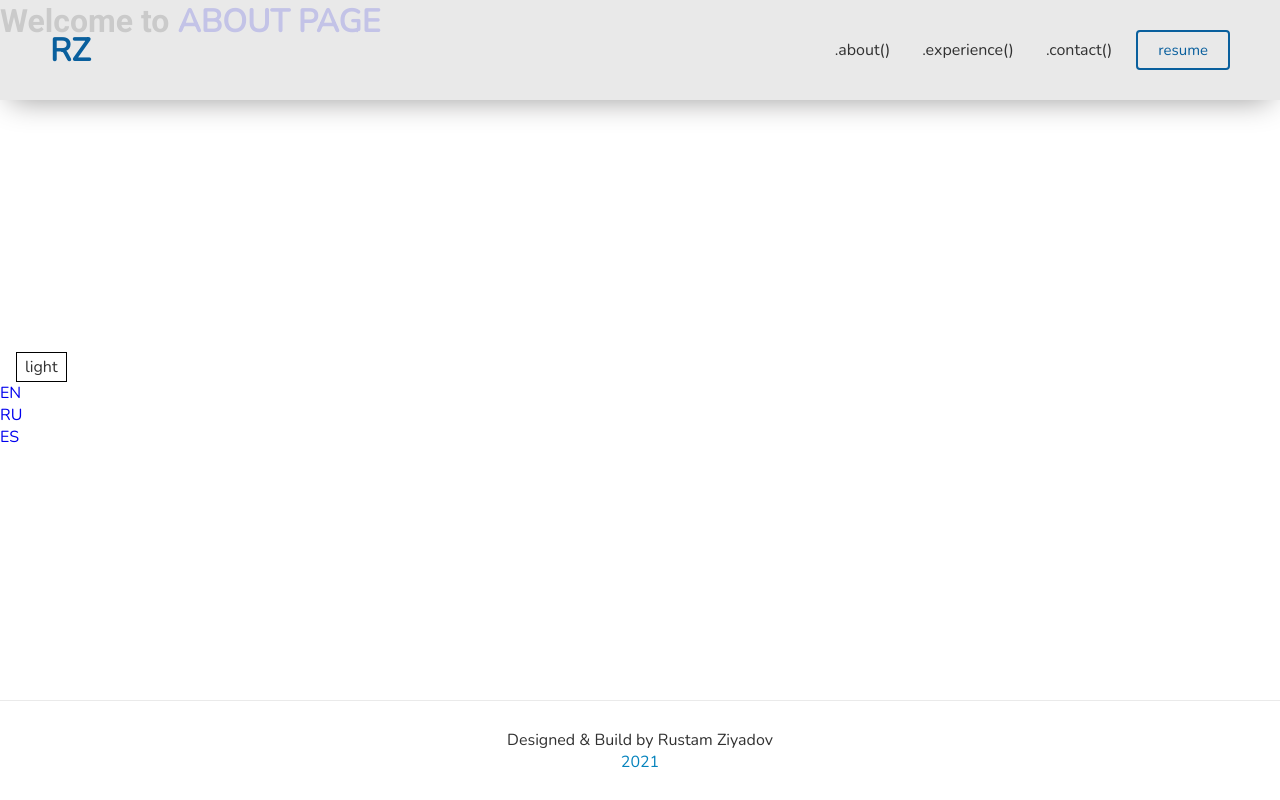
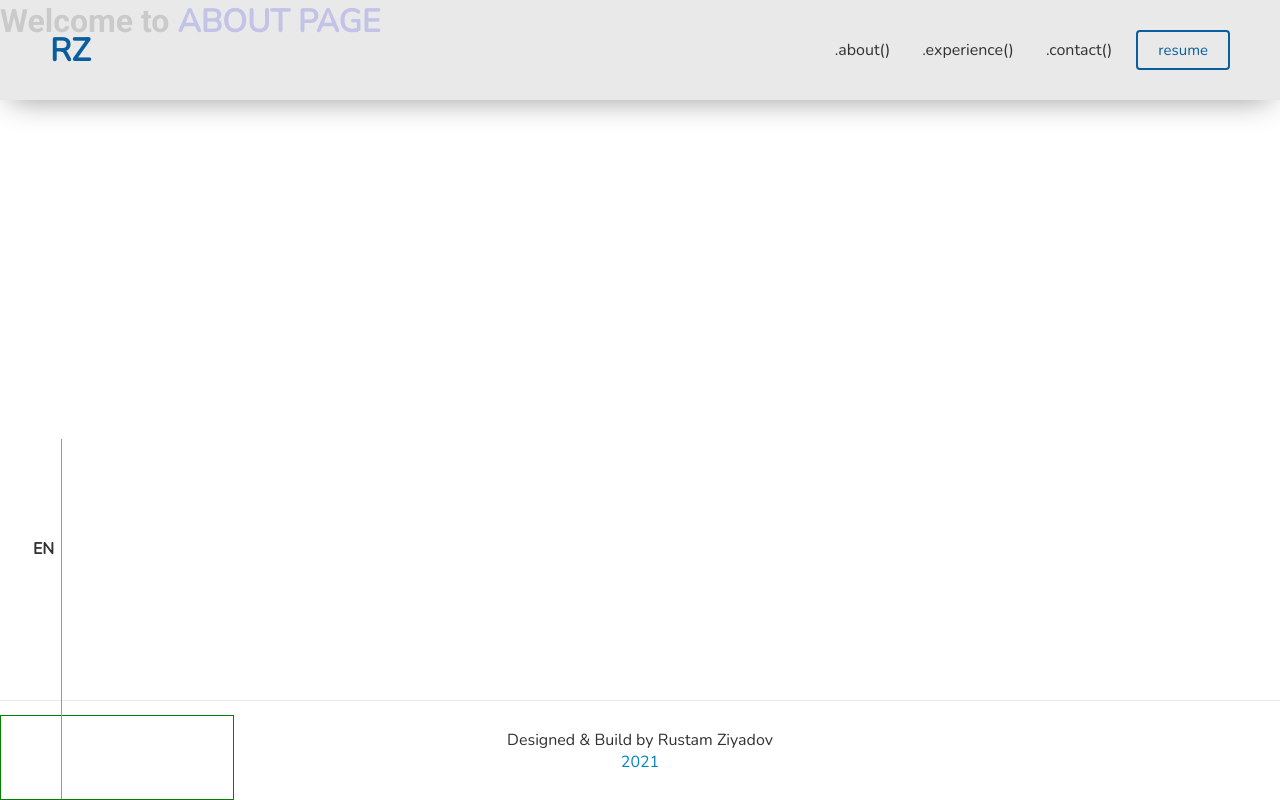
Before and after one commit to zyderus/portfolio-2021, a Next.js app: page /about in a window 1280 px wide. Built offline with nearby package versions, Linux system fonts and the light colour scheme.

Commit message:
add controls functionality & design

```diff
--- a/components/Control.tsx
+++ b/components/Control.tsx
@@ -1,12 +1,19 @@
 import styles from '../styles/Control.module.css'
+import { useState, useEffect } from 'react'
 import ControlLocale from './elements/ControlLocale'
 import ControlTheme from './elements/ControlTheme'
 
 const Control = () => {
   return (
     <div className={styles.Control}>
-      <ControlTheme />
-      <ControlLocale />
+      <ul className={styles.container}>
+        <li>
+          <ControlTheme />
+        </li>
+        <li>
+          <ControlLocale />
+        </li>
+      </ul>
     </div>
   )
 }
--- a/components/Layout.tsx
+++ b/components/Layout.tsx
@@ -6,8 +6,10 @@ import Control from './Control'
 import useLocaleRouter from '../utilities/useLocaleRouter'
 
 export const LocaleContext: any = createContext({
+  defaultLocale: '',
   locale: '',
   locales: [],
+  pathname: '',
   asPath: '',
   t: {},
 })
@@ -15,14 +17,17 @@ export const LocaleContext: any = createContext({
 type Props = { children: JSX.Element | JSX.Element[] }
 
 const Layout: React.FC<Props> = ({ children }) => {
-  const { locale, locales, asPath, t } = useLocaleRouter()
+  const { defaultLocale, locale, locales, pathname, asPath, push, t } = useLocaleRouter()
 
   return (
     <LocaleContext.Provider
       value={{
+        defaultLocale,
         locale,
         locales,
+        pathname,
         asPath,
+        push,
         t,
       }}
     >
--- a/components/elements/ControlLocale.tsx
+++ b/components/elements/ControlLocale.tsx
@@ -1,21 +1,66 @@
-import styles from '../../styles/ControlLocale.module.css'
-import { useContext } from 'react'
+import styles from '../../styles/ControlNavigation.module.css'
+import { useContext, useState, useEffect, useRef } from 'react'
 import Link from 'next/link'
 import { LocaleContext } from '../Layout'
 
 const ControlLocale = () => {
-  const { locale, locales, asPath } = useContext(LocaleContext)
+  const { defaultLocale, locale, locales, pathname, asPath, push } = useContext(LocaleContext)
+  const [userLang, setUserLang] = useState()
+  const [isSelected, setIsSelected] = useState(false)
+
+  const handleLangReset = () => {
+    setIsSelected(false)
+  }
+
+  const handleLangSelect = () => {
+    setIsSelected(true)
+  }
+
+  const setLang = (lang: any) => {
+    localStorage.setItem('lang', lang)
+  }
+
+  const getLang = () => {
+    const lang: any = localStorage.getItem('lang')
+    if (!lang || lang == 'null') {
+      setIsSelected(false)
+    } else {
+      setUserLang(lang)
+      setIsSelected(true)
+      push(pathname, asPath, { locale: lang, scroll: false })
+    }
+  }
+
+  useEffect(() => getLang(), [])
+  useEffect(() => {
+    if (isSelected) {
+      setLang(locale)
+    } else {
+      setLang(null)
+    }
+  }, [locale, isSelected])
 
   return (
     <div className={styles.ControlLocale}>
-      <ul>
-        {locales.map((locale: any) => (
-          <li key={locale}>
-            <Link href={asPath} locale={locale}>
-              <a>{locale.toUpperCase()}</a>
-            </Link>
-          </li>
-        ))}
+      <ul className={styles.list}>
+        <li className={styles.selection_item}>
+          <Link href={asPath} locale={defaultLocale} scroll={false}>
+            <a onClick={handleLangReset}>
+              {locale.toUpperCase()}
+              {isSelected ? <i className={`fas fa-lock ${styles.lock_icon}`}></i> : null}
+            </a>
+          </Link>
+        </li>
+
+        <ul className={styles.popup_list}>
+          {locales.map((locale: any) => (
+            <li className={styles.list_item} key={locale}>
+              <Link href={asPath} locale={locale} scroll={false}>
+                <a onClick={handleLangSelect}>{locale.toUpperCase()}</a>
+              </Link>
+            </li>
+          ))}
+        </ul>
       </ul>
     </div>
   )
--- a/components/elements/ControlTheme.tsx
+++ b/components/elements/ControlTheme.tsx
@@ -1,28 +1,70 @@
-import styles from '../../styles/ControlTheme.module.css'
+import styles from '../../styles/ControlNavigation.module.css'
 import { useState, useEffect } from 'react'
 
 const ControlTheme = () => {
-  const [isDark, setIsDark] = useState(false)
+  let autoTheme = 'light'
+  const [themeName, setThemeName] = useState(autoTheme)
+  const [isUserTheme, setIsUserTheme] = useState(false)
 
-  const toggleTheme = () => setIsDark(!isDark)
+  const handleLight = () => {
+    setThemeName('light')
+    setIsUserTheme(true)
+  }
+  const handleDark = () => {
+    setThemeName('dark')
+    setIsUserTheme(true)
+  }
+  const handleReset = () => {
+    setThemeName(autoTheme)
+    setTheme(null)
+    setIsUserTheme(false)
+  }
+
+  // const toggleTheme = () => setIsDark(!isDark)
   const setTheme = (theme: any) => {
-    theme = theme ? 'dark' : ''
     document.documentElement.className = theme
     localStorage.setItem('theme', theme)
   }
   const getTheme = () => {
     const theme: any = localStorage.getItem('theme')
-    setIsDark(theme)
+    if (!theme || theme == 'null') {
+      setIsUserTheme(false)
+    } else {
+      setThemeName(theme)
+      setIsUserTheme(true)
+    }
   }
 
   useEffect(() => getTheme(), [])
-  useEffect(() => setTheme(isDark), [isDark])
+  useEffect(() => {
+    console.log('useEefect')
+    if (isUserTheme) {
+      setTheme(themeName)
+    }
+  }, [themeName, isUserTheme])
 
   return (
-    <div className={styles.themeContainer}>
-      <div className={styles.themeBtn} onClick={toggleTheme}>
-        {isDark ? 'dark' : 'light'}
-      </div>
+    <div className={styles.ControlTheme}>
+      <ul className={styles.list}>
+        <li className={styles.selection_item}>
+          <a onClick={handleReset}>
+            {themeName === 'dark' ? <i className='fas fa-moon'></i> : <i className='fas fa-sun'></i>}
+            {isUserTheme ? <i className={`fas fa-lock ${styles.lock_icon}`}></i> : null}
+          </a>
+        </li>
+        <ul className={styles.popup_list}>
+          <li className={styles.list_item}>
+            <a onClick={handleDark}>
+              <i className='fas fa-moon'></i>
+            </a>
+          </li>
+          <li className={styles.list_item}>
+            <a onClick={handleLight}>
+              <i className='fas fa-sun'></i>
+            </a>
+          </li>
+        </ul>
+      </ul>
     </div>
   )
 }
--- a/styles/Control.module.css
+++ b/styles/Control.module.css
@@ -1,9 +1,27 @@
 .Control {
+  border: 1px solid green;
   position: fixed;
-  top: 0;
+  display: flex;
+  align-items: flex-end;
   bottom: 0;
   left: 0;
-  display: flex;
-  flex-direction: column;
-  justify-content: center;
+  /* font-size: 1.1rem; */
 }
+
+.Control::before {
+  border-left: 1px solid var(--secondary);
+  content: '';
+  position: absolute;
+  height: 360px;
+  left: 60px;
+  bottom: 0;
+}
+
+.container {
+  position: relative;
+  bottom: 220px;
+}
+
+.container > li {
+  margin: 1rem;
+}
--- /dev/null
+++ b/styles/ControlNavigation.module.css
@@ -0,0 +1,106 @@
+.ControlLocale {
+  /* border: 1px solid pink; */
+  font-weight: bold;
+  /* width: 14rem; */
+}
+
+.ControlTheme {
+  /* border: 1px solid coral; */
+  font-weight: bold;
+  /* width: 5rem; */
+}
+
+.list {
+  /* border: 1px solid green; */
+  display: flex;
+  justify-content: flex-start;
+}
+
+.list_item,
+.selection_item {
+  /* border: 1px solid coral; */
+  text-align: center;
+  position: relative;
+  transition: all 0.2s ease-in-out;
+}
+
+.lock_icon {
+  height: 100%;
+  font-size: 0.5rem;
+  position: absolute;
+  top: 0;
+  left: 0;
+  display: flex;
+  align-items: center;
+  /* padding: 0 0.2rem; */
+  transform: translateX(50%);
+}
+
+.selection_item a,
+.list_item a {
+  /* border: 1px solid pink; */
+  width: 50px;
+  display: block;
+  padding: 0.2rem 1rem;
+  color: inherit;
+  position: relative;
+  cursor: pointer;
+}
+
+.popup_list {
+  display: flex;
+  border-top-right-radius: 4px;
+  border-bottom-right-radius: 4px;
+  opacity: 0;
+  transform: translateX(-15px);
+  transition: all 0.15s ease-in-out;
+}
+
+.selection_item:hover,
+.list_item:hover {
+  color: var(--accent);
+  transform: translateY(-2px);
+}
+
+.selection_item:hover ~ .popup_list,
+.selection_item ~ .popup_list:hover {
+  background-color: var(--bg-secondary);
+  opacity: 1;
+  transform: translateX(0);
+}
+
+.list_item a {
+  color: inherit;
+}
+
+/* .list_item::before {
+  content: ' ';
+  background: linear-gradient(to left, rgba(0, 0, 0, 0.05), transparent 100%);
+  position: absolute;
+  top: 0;
+  left: -50%;
+  width: 50%;
+  height: 100%;
+  z-index: -1;
+  visibility: hidden;
+}
+.list_item::after {
+  content: '';
+  background: linear-gradient(to right, rgba(0, 0, 0, 0.05), transparent 100%);
+  position: absolute;
+  top: 0;
+  right: -50%;
+  width: 50%;
+  height: 100%;
+  z-index: -1;
+  visibility: hidden;
+}
+
+.list_item:hover {
+  background-color: rgba(0, 0, 0, 0.05);
+}
+
+.list_item:hover::before,
+.list_item:hover::after {
+  visibility: visible;
+} */
--- a/styles/ControlTheme.module.css
+++ /dev/null
@@ -1,14 +0,0 @@
-.themeContainer {
-  display: flex;
-  align-items: center;
-}
-
-.themeBtn {
-  border: 1px solid #000;
-  margin-left: 1rem;
-  padding: 0.2rem 0.5rem;
-  cursor: pointer;
-}
-.themeBtn:hover {
-  background-color: lightblue;
-}
--- a/styles/globals.css
+++ b/styles/globals.css
@@ -1,5 +1,5 @@
-.border {
-  border: 1px solid red;
+* {
+  /* border: 1px solid red; */
 }
 
 :root {
@@ -32,7 +32,7 @@
 :root.dark {
   --primary: #ddd;
   --color-primary: #ddd;
-  --secondary: #f1f1f1;
+  --secondary: #999;
   --bg-primary: #555;
   --bg-secondary: #333;
   --nav-color: #333;
--- a/utilities/useLocaleRouter.ts
+++ b/utilities/useLocaleRouter.ts
@@ -5,7 +5,7 @@ import es from '../locales/es'
 
 const useLocaleRouter = () => {
   const router = useRouter()
-  const { locale, locales, asPath } = router
+  const { defaultLocale, locale, locales, pathname, asPath, push } = router
   let t
   switch (locale) {
     case 'ru':
@@ -19,9 +19,12 @@ const useLocaleRouter = () => {
   }
 
   return {
+    defaultLocale,
     locale,
     locales,
+    pathname,
     asPath,
+    push,
     t,
   }
 }
```
Also changed, not shown: styles/ControlLocale.module.css (deleted).
